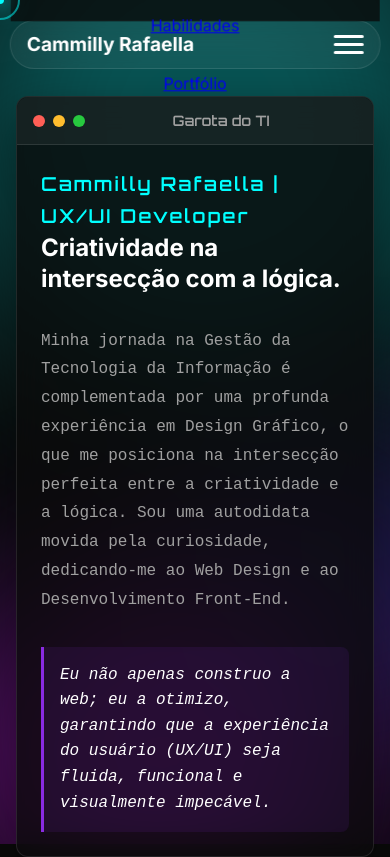
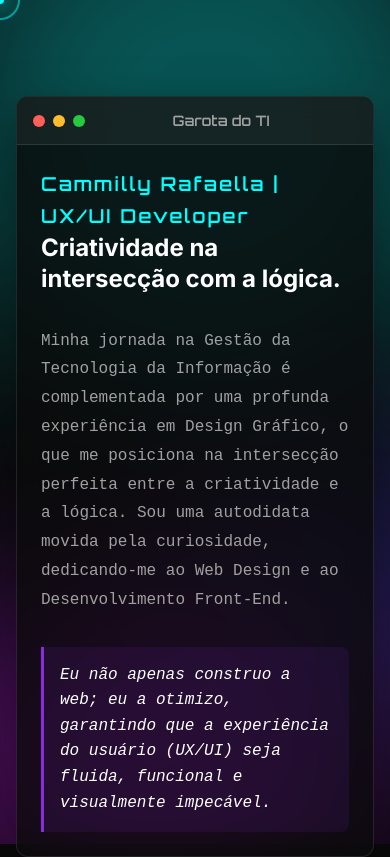
Before and after one commit to cherryson222-cloud/cammillyportfolio, a plain HTML site: page index.html in a window 390 px wide. Shown: the top 857 px of the page. Drawn offline with nearby package versions, Linux system fonts and the light colour scheme.

Commit message:
Update style.css

```diff
--- a/style.css
+++ b/style.css
@@ -153,17 +153,17 @@ body {
     z-index: 100;
 }
 
+.nav-container {
+    display: flex;
+    justify-content: space-between;
+    align-items: center;
+}
+
 .logo {
     font-size: 1.2rem;
     color: var(--light);
     font-weight: 700;
     text-decoration: none;
-}
-
-.nav-container {
-    display: flex;
-    justify-content: space-between;
-    align-items: center;
 }
 
 .nav-links {
@@ -1191,15 +1191,7 @@ footer {
 
     /* --- Barra de Navegação Móvel --- */
     .navbar {
-        padding: 0.5rem 1rem;
-        max-width: 95%;
-        display: flex;
-        justify-content: space-between;
-        align-items: center;
-    }
-
-    .nav-container {
-        /* As propriedades de flexbox foram movidas para .navbar */
+        display: none; /* Esconde completamente o cabeçalho em telas menores */
     }
 
     /* Esconde os links e o botão no desktop */
```
